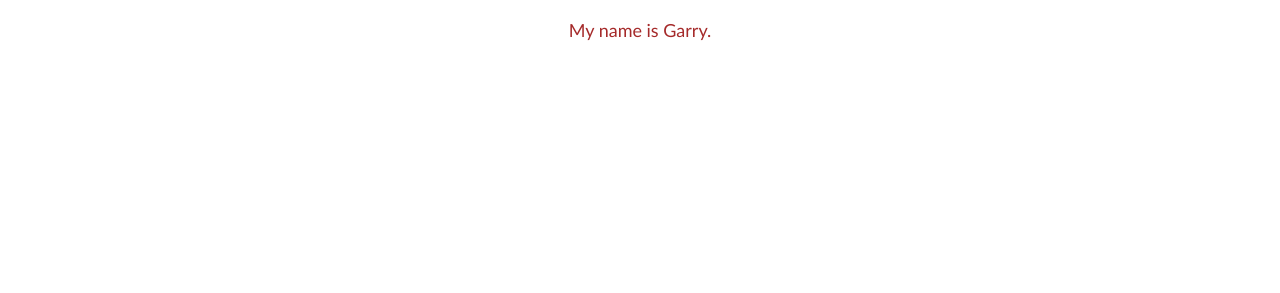
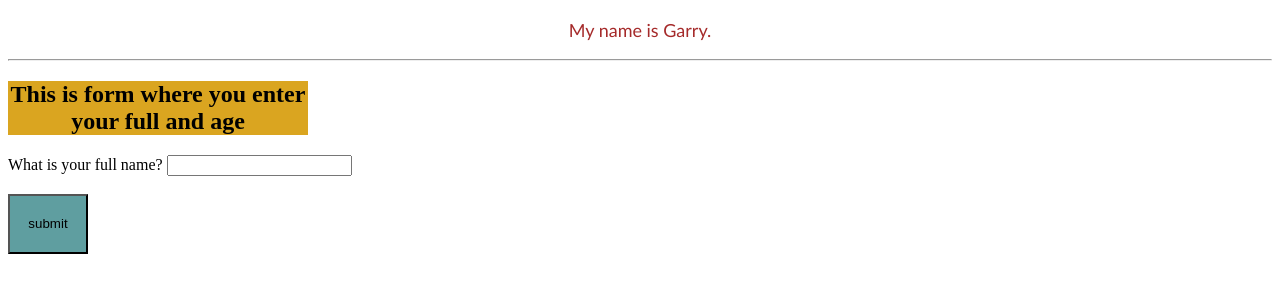
Before and after one commit to Kredo-Garry/Kredo-Garry.github.io, a plain HTML site: page css/index.html in a window 1280 px wide. Shown: the part 61-354 px from the top of the page. Drawn offline with Linux system fonts and the light colour scheme.

Commit message:
This is my second upload with edits

```diff
--- a/css/index.html
+++ b/css/index.html
@@ -10,5 +10,12 @@
 <body>
     <h1>This is my first webpage</h1>
     <p>My name is Garry.</p>
+    <hr>
+    <form action="">
+        <h2>This is form where you enter your full and age</h2>
+        <label for="full-name">What is your full name?</label>
+        <input type="text" class="full_name" id="full-name" required><br><br>
+        <input type="submit" class="btn" value="submit">
+    </form>
 </body>
 </html>
--- a/css/style.css
+++ b/css/style.css
@@ -9,3 +9,26 @@ p{
     font-size: 18px;
     font-family: 'Trebuchet MS', sans-serif;
 }
+h2{
+    width: 300px;
+    background-color: goldenrod;
+    text-align: center;
+}
+.full_name:focus{
+    border: 2px solid goldenrod;
+    background-color: black;
+    color: white;
+    font-size: 18px;
+    text-align: center;
+}
+.btn{
+    background-color: cadetblue;
+    width: 80px;
+    height: 60px;
+    padding: 5px;
+    text-align: center;
+}
+.btn:hover{
+    background-color: brown;
+    color: white;
+}
```
